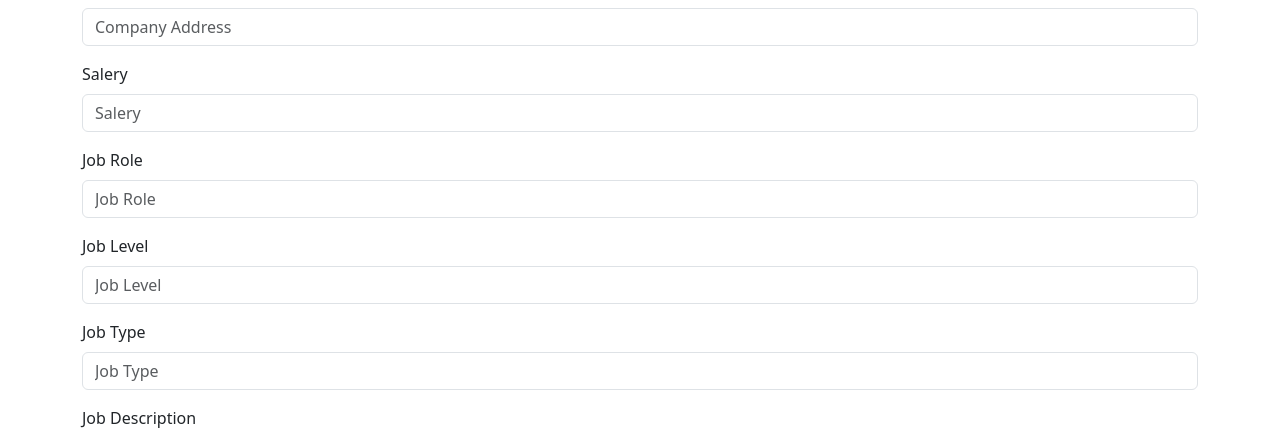
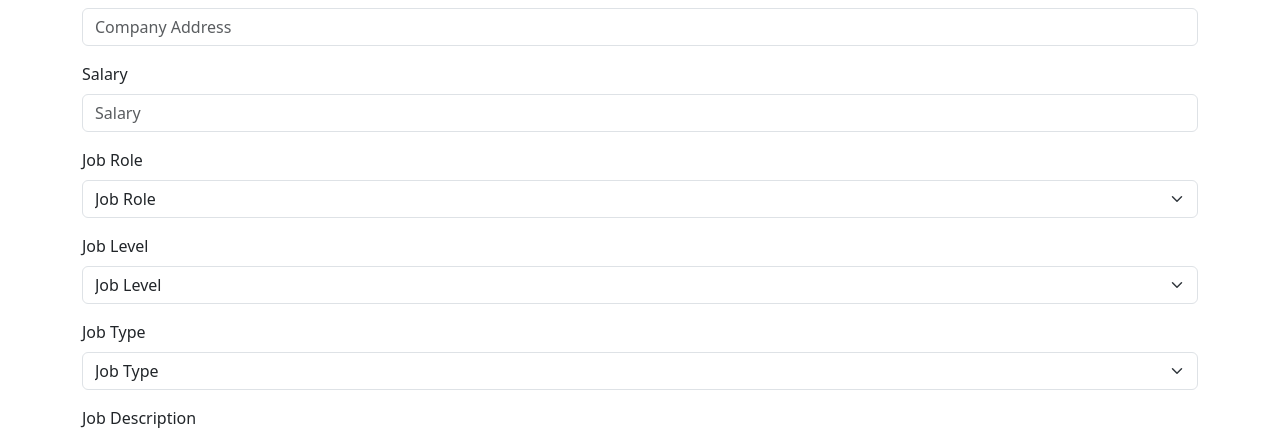
Before and after one commit to fajarph/loker-yowis, a React (Create React App) app in the folder frontend/: page /add/job/1 in a window 1280 px wide. Shown: the part 214-652 px from the top of the page. Built offline with nearby package versions, Linux system fonts and the light colour scheme.

Commit message:
edit some code in addjobs

```diff
--- a/frontend/src/components/AddJobs.jsx
+++ b/frontend/src/components/AddJobs.jsx
@@ -62,44 +62,80 @@ const AddJobs = () => {
                     />
                 </div>
                 <div className="mb-3">
-                    <label className="form-label">Salery</label>
+                    <label className="form-label">Salary</label>
                     <input
                         type="text"
                         className="form-control"
                         value={salery}
                         onChange={(e) => setSalery(e.target.value)}
-                        placeholder='Salery'
+                        placeholder='Salary'
                     />
                 </div>
                 <div className="mb-3">
                     <label className="form-label">Job Role</label>
-                    <input
-                        type="text"
-                        className="form-control"
+                    <select
+                        className="form-select"
                         value={jobRole}
                         onChange={(e) => steJobRole(e.target.value)}
                         placeholder='Job Role'
-                    />
+                    >
+                        <option selected hidden>Job Role</option>
+                        <option value="Manager">Manager</option>
+                        <option value="Engineer">Engineer</option>
+                        <option value="Accountant">Accountant</option>
+                        <option value="Human Resources Specialist">Human Resources Specialist</option>
+                        <option value="Marketing">Marketing</option>
+                        <option value="Data Scientist">Data Scientist</option>
+                        <option value="Programmer">Programmer</option>
+                        <option value="Designer">Designer</option>
+                        <option value="Project Manager">Project Manager</option>
+                        <option value="Web Developer">Web Developer</option>
+                        <option value="Writer">Writer</option>
+                        <option value="Penerjemah">Penerjemah</option>
+                        <option value="Customer Service ">Customer Service </option>
+                        <option value="Trainer">Trainer</option>
+                        <option value="Supervisor">Supervisor</option>
+                    </select>
                 </div>
                 <div className="mb-3">
                     <label className="form-label">Job Level</label>
-                    <input
-                        type="text"
-                        className="form-control"
+                    <select
+                        className="form-select"
                         value={jobLevel}
                         onChange={(e) => setJobLevel(e.target.value)}
                         placeholder='Job Level'
-                    />
+                    >
+                        <option selected hidden>Job Level</option>
+                        <option value="Junior">Junior</option>
+                        <option value="Medium">Medium</option>
+                        <option value="Senior">Senior</option>
+                    </select>
                 </div>
                 <div className="mb-3">
                     <label className="form-label">Job Type</label>
-                    <input
-                        type="text"
-                        className="form-control"
+                    <select
+                        className="form-select"
                         value={jobType}
                         onChange={(e) => setJobType(e.target.value)}
                         placeholder='Job Type'
-                    />
+                    >
+                        <option selected hidden>Job Type</option>
+                        <option value="General Manager">General Manager</option>
+                        <option value="Akunting">Akunting</option>
+                        <option value="Analis">Analis</option>
+                        <option value="Jurnalis">Jurnalis</option>
+                        <option value="Karyawan Restoran">Karyawan Restoran</option>
+                        <option value="Marketing">Marketing</option>
+                        <option value="Programmer">Programmer</option>
+                        <option value="Arsitek">Arsitek</option>
+                        <option value="Guru">Guru</option>
+                        <option value="Programmer">Programmer</option>
+                        <option value="Penulis">Penulis</option>
+                        <option value="Penerjemah">Penerjemah</option>
+                        <option value="Insinyur">Insinyur</option>
+                        <option value="Psikolog">Psikolog</option>
+                        <option value="Fotografer">Fotografer</option>
+                    </select>
                 </div>
                 <div className="mb-3">
                     <label className="form-label">Job Description</label>
--- a/frontend/src/components/EditProfile.jsx
+++ b/frontend/src/components/EditProfile.jsx
@@ -69,11 +69,10 @@ const EditProfile = () => {
                     <label className="form-label">Status</label>
                     <select
                         className="form-select"
-                        aria-label="Default select example"
                         value={status}
                         onChange={(e) => setStatus(e.target.value)}
-                        >
-                        <option disabled selected hidden>Your Status</option>
+                    >
+                        <option selected hidden>Your Status</option>
                         <option value="Sudah Menikah">Sudah Menikah</option>
                         <option value="Belum Menikah">Belum Menikah</option>
                     </select>
```
